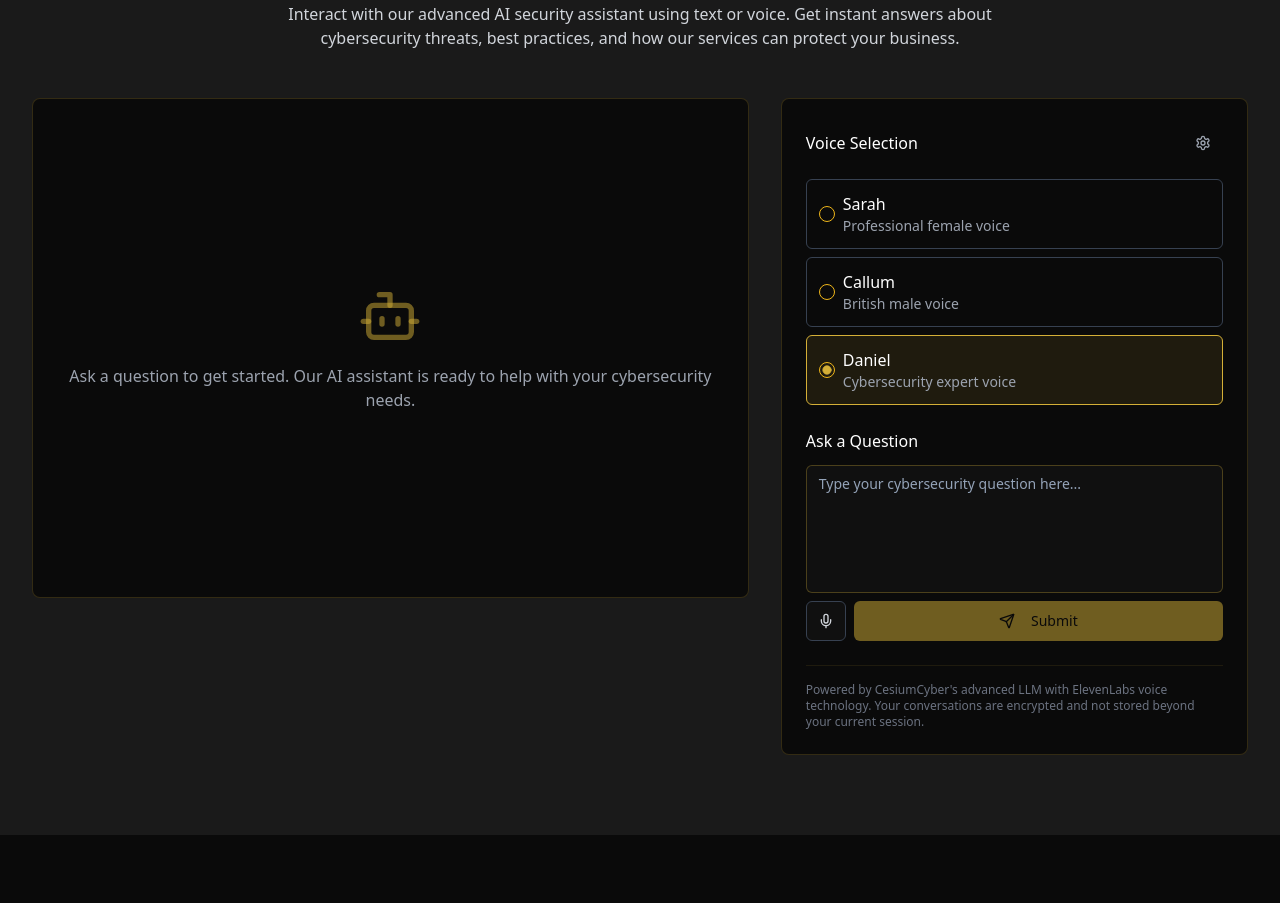
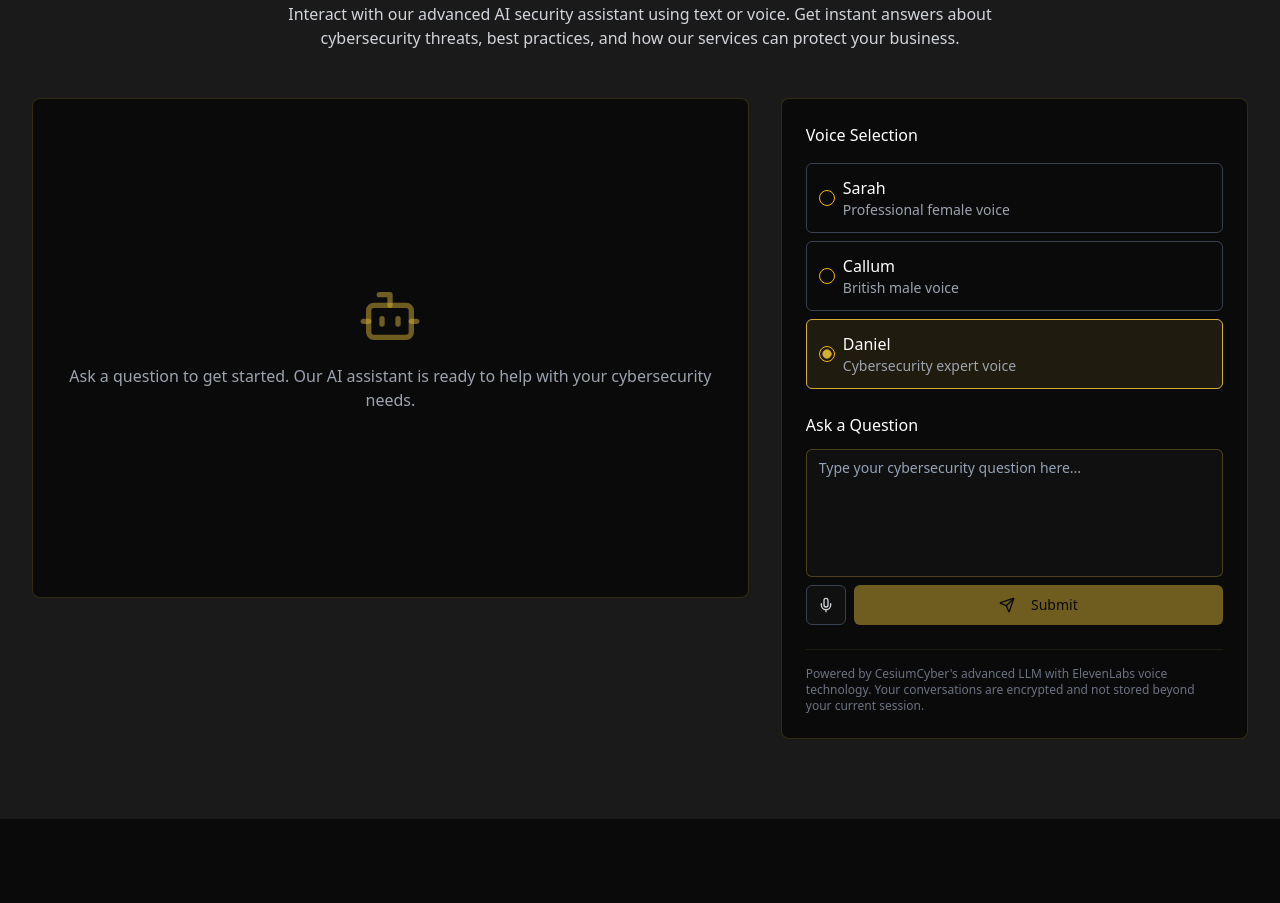
Before and after one commit to sleehoco/cesium, a React (Vite) app: page / in a window 1280 px wide. Shown: the part 3640-4543 px from the top of the page. Built offline with nearby package versions, Linux system fonts and the light colour scheme.

Commit message:
Remove voice settings icon
Removes the gear icon from the voice assistant controls.

```diff
--- a/src/components/voice-assistant/VoiceSettings.tsx
+++ b/src/components/voice-assistant/VoiceSettings.tsx
@@ -1,9 +1,6 @@
 
 import { useState } from "react";
 import { RadioGroup, RadioGroupItem } from "../ui/radio-group";
-import { Settings } from "lucide-react";
-import { Button } from "../ui/button";
-import { Dialog, DialogContent, DialogHeader, DialogTitle, DialogTrigger } from "../ui/dialog";
 import { ELEVEN_LABS_VOICES } from "../../utils/voiceUtils";
 
 const VOICE_OPTIONS = [
@@ -18,34 +15,10 @@ interface VoiceSettingsProps {
 }
 
 const VoiceSettings = ({ selectedVoice, setSelectedVoice }: VoiceSettingsProps) => {
-  const [showSettings, setShowSettings] = useState(false);
-
   return (
     <>
       <div className="flex justify-between items-center mb-4">
         <h3 className="text-white font-medium">Voice Selection</h3>
-        <Dialog open={showSettings} onOpenChange={setShowSettings}>
-          <DialogTrigger asChild>
-            <Button variant="ghost" size="icon" className="text-gray-400 hover:text-cesium">
-              <Settings className="h-5 w-5" />
-            </Button>
-          </DialogTrigger>
-          <DialogContent className="bg-cyber-dark border border-cesium/20 text-white">
-            <DialogHeader>
-              <DialogTitle className="text-cesium">Voice Settings</DialogTitle>
-            </DialogHeader>
-            <div className="space-y-4 py-4">
-              <div className="space-y-2">
-                <p className="text-sm text-gray-300">
-                  All voice settings are now managed securely on the server.
-                </p>
-                <p className="text-xs text-gray-500">
-                  Your API key is stored securely in Supabase and never exposed to the client.
-                </p>
-              </div>
-            </div>
-          </DialogContent>
-        </Dialog>
       </div>
 
       <RadioGroup
```
